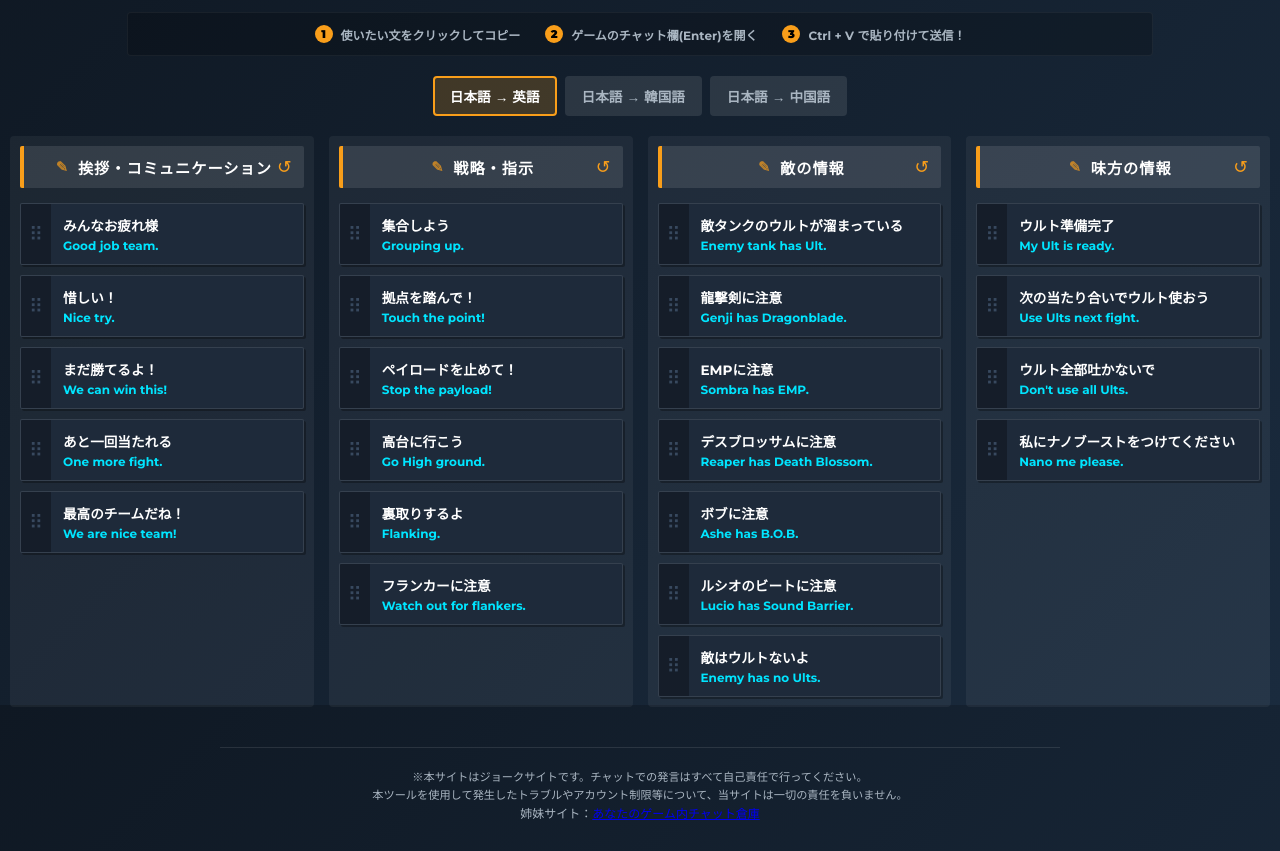
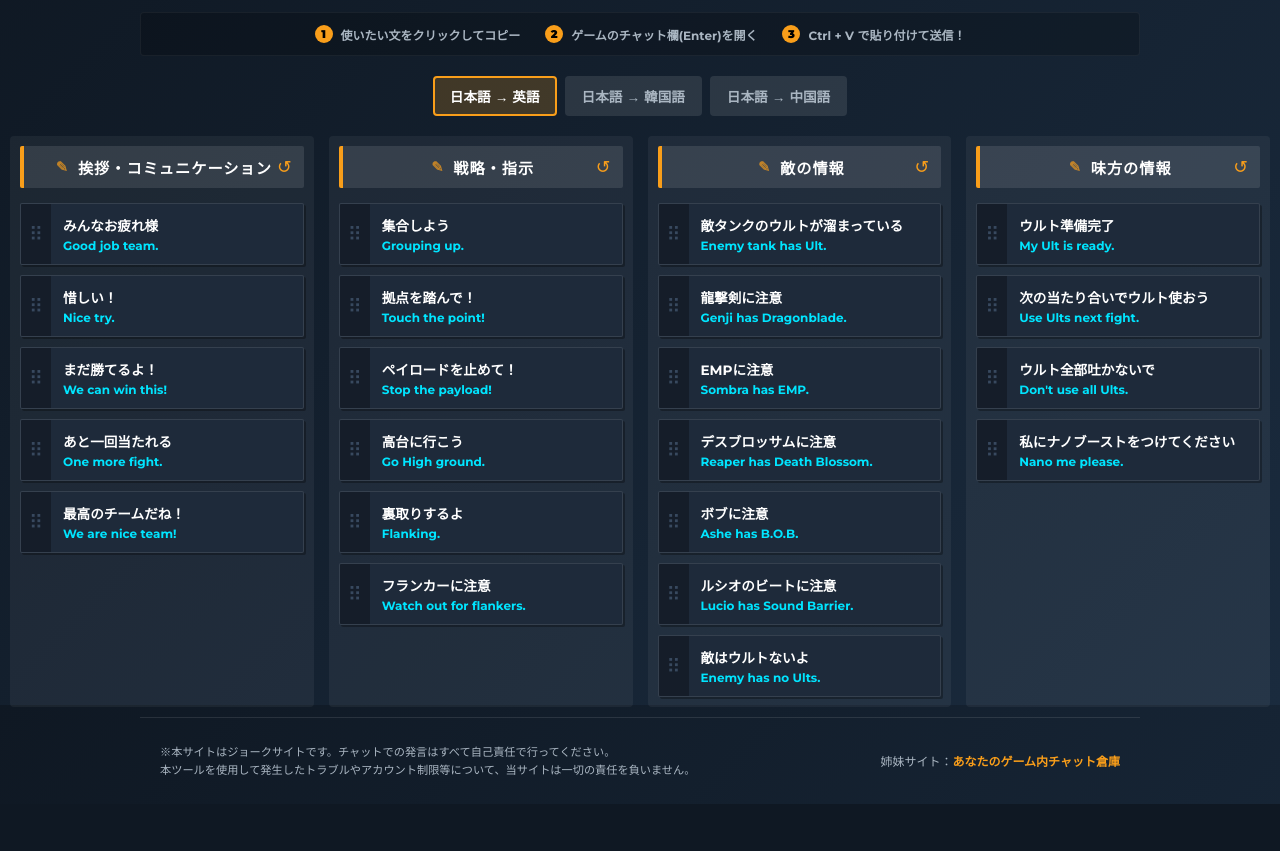
Before and after one commit to Bobayashibo/ow-ez-chat, a plain HTML site: page index.html in a window 1280 px wide. Shown: the part 95-946 px from the top of the page. After the commit the page ends 899 px from the top, so only its background shows below. Drawn offline with Linux system fonts and the light colour scheme.

```diff
--- a/index.html
+++ b/index.html
@@ -3,7 +3,7 @@
 <head>
     <meta charset="UTF-8">
     <meta name="viewport" content="width=device-width, initial-scale=1.0">
-    <title>OW多言語チャット発行ツール - Ver 1.57</title>
+    <title>OW多言語チャット発行ツール - Ver 1.1</title>
 
     <link rel="icon" href="favicon.ico" sizes="any">
     <link rel="apple-touch-icon" href="apple-touch-icon.png">
@@ -30,15 +30,27 @@
             --font-jp: 'Noto Sans JP', sans-serif;
         }
 
+        /* レイアウト維持のためのSticky Footer設定 */
+        html, body { height: 100%; margin: 0; }
         body {
             background-color: var(--bg-color);
             background-image: linear-gradient(135deg, #0f1823 0%, #1a2b3e 100%);
             color: var(--text-main);
             font-family: var(--font-main), var(--font-jp);
-            margin: 0; padding: 10px;
             display: flex; flex-direction: column; align-items: center;
             min-height: 100vh; overflow-x: hidden;
             background-attachment: fixed;
+            padding: 0; /* paddingをmain-contentへ移動 */
+        }
+
+        .main-content {
+            flex: 1 0 auto;
+            width: 100%;
+            display: flex;
+            flex-direction: column;
+            align-items: center;
+            padding: 10px;
+            box-sizing: border-box;
         }
 
         body.mode-kr { background-image: linear-gradient(135deg, #16162e 0%, #251b3a 100%); }
@@ -62,6 +74,7 @@
             display: flex; justify-content: center;
             font-size: 0.8rem; color: var(--text-sub);
             border: 1px solid rgba(255,255,255,0.05);
+            box-sizing: border-box;
         }
         .guide-steps { display: flex; justify-content: center; gap: 25px; flex-wrap: wrap; }
         .guide-step { display: flex; align-items: center; gap: 8px; font-size: 0.75rem; font-weight: 700; }
@@ -140,25 +153,44 @@
         .phrase-card.copied .copy-overlay { opacity: 1; }
         .dragging { opacity: 0.5; z-index: 1000; position: fixed !important; pointer-events: none; }
 
+        /* フッターデザインを「チャット倉庫」に統一 */
         footer {
-            margin-top: 40px; padding: 20px; text-align: center;
+            flex-shrink: 0;
+            margin-top: auto;
+            padding: 25px 20px;
+            text-align: center;
             border-top: 1px solid rgba(255, 255, 255, 0.1);
-            width: 100%; max-width: 800px;
+            width: 100%;
+            max-width: 1000px;
+            display: flex;
+            justify-content: space-between;
+            align-items: center;
+            box-sizing: border-box;
         }
         .disclaimer {
             font-size: 0.7rem; color: var(--text-sub); line-height: 1.6;
             font-family: var(--font-jp); font-weight: 400;
+            text-align: left;
         }
+        .footer-url {
+            color: var(--accent-orange);
+            text-decoration: none;
+            font-weight: bold;
+        }
+        .footer-url:hover { text-decoration: underline; }
 
         @media (max-width: 800px) {
             .columns-wrapper { flex-direction: column; }
             .top-right-controls { position: static; align-items: center; margin-bottom: 10px; }
             .guide-steps { flex-direction: column; align-items: flex-start; gap: 8px; }
+            footer { flex-direction: column; gap: 20px; text-align: center; }
+            .disclaimer { text-align: center; }
         }
     </style>
 </head>
 <body id="app-body">
 
+<div class="main-content">
     <header>
         <h1>OW多言語チャット発行ツール</h1>
         <div class="subtitle">⠿ を掴んで並び替え | ワンクリックでコピー</div>
@@ -184,6 +216,7 @@
     </div>
 
     <div class="columns-wrapper" id="columns-container"></div>
+</div>
 
 <footer>
     <div class="disclaimer">
@@ -192,6 +225,7 @@
     </div>
     <div class="footer-link-box" style="color:var(--text-sub); font-size:0.75rem;">
         姉妹サイト：<a href="https://bobayashibo.github.io/chat-souko/" target="_blank" class="footer-url">あなたのゲーム内チャット倉庫</a>
+    </div>
 </footer>
 
 <script>
@@ -215,12 +249,12 @@
         g5: { jp: "最高のチームだね！", en: "We are nice team!", kr: "우리 팀 최고!", zh: "咱们队伍真厉害！", col: "col-greet", order: 5 },
         s1: { jp: "集合しよう", en: "Grouping up.", kr: "모여요.", zh: "大家来集合吧。", col: "col-strat", order: 1 },
         s2: { jp: "拠点を踏んで！", en: "Touch the point!", kr: "거점 밟아주세요!", zh: "快去踩点！", col: "col-strat", order: 2 },
-        s3: { jp: "ペイロードを止めて！", en: "Stop the payload!", kr: "화물 막아주세요!", zh: "快去车边！", col: "col-strat", order: 3 },
+        s3: { jp: "ペイロードを止めて！", en: "Stop the payload!", kr: "화물 막아주세요!", zh: "快去車邊！", col: "col-strat", order: 3 },
         s4: { jp: "高台に行こう", en: "Go High ground.", kr: "고지대로 가죠.", zh: "咱们上高台吧。", col: "col-strat", order: 4 },
         s5: { jp: "裏取りするよ", en: "Flanking.", kr: "뒤 돌게요.", zh: "去绕后。", col: "col-strat", order: 5 },
         s6: { jp: "フランカーに注意", en: "Watch out for flankers.", kr: "플랭커 조심하세요.", zh: "小心绕后。", col: "col-strat", order: 6 },
         e1: { jp: "敵タンクのウルトが溜まっている", en: "Enemy tank has Ult.", kr: "상대 탱커 궁 있어요.", zh: "对面坦有大。", col: "col-enemy", order: 1 },
-        e2: { jp: "龍撃剣に注意", en: "Genji has Dragonblade.", kr: "겐ジ 용검 조심.", zh: "小心源氏拔刀。", col: "col-enemy", order: 2 },
+        e2: { jp: "龍撃剣に注意", en: "Genji has Dragonblade.", kr: "겐지 용검 조심.", zh: "小心源氏拔刀。", col: "col-enemy", order: 2 },
         e3: { jp: "EMPに注意", en: "Sombra has EMP.", kr: "솜브라 EMP 조심.", zh: "小心黑影EMP。", col: "col-enemy", order: 3 },
         e4: { jp: "デスブロッサムに注意", en: "Reaper has Death Blossom.", kr: "리퍼 죽꽃 조심.", zh: "小心死神大招。", col: "col-enemy", order: 4 },
         e5: { jp: "ボブに注意", en: "Ashe has B.O.B.", kr: "밥 온다 조심.", zh: "小心鲍勃。", col: "col-enemy", order: 5 },
@@ -239,7 +273,7 @@
         xd2: { jp: "ダメージ出せよ", en: "Good focus.", kr: "포커싱 좋아요.", zh: "集火做得很好。", col: "tox-dps", order: 2 },
         xd3: { jp: "回復要請しかできませんか？", en: "I'll heal you soon!", kr: "곧 힐 드릴게요!", zh: "马上就奶你！", col: "tox-dps", order: 3 },
         xd4: { jp: "ダメージでてないしリアルでも影響力なさそう", en: "Let's focus on taking sides.", kr: "사이드 같이 먹어봐요.", zh: "注意拉开枪线。", col: "tox-dps", order: 4 },
-        xs1: { jp: "サポ弱すぎ", en: "Nice healing!", kr: "힐러님 나イス!", zh: "奶妈辛苦了！", col: "tox-sup", order: 1 },
+        xs1: { jp: "サポ弱すぎ", en: "Nice healing!", kr: "힐러님 나이스!", zh: "奶妈辛苦了！", col: "tox-sup", order: 1 },
         xs2: { jp: "回復足りませんが", en: "I need a bit more heal.", kr: "힐 조금만 더 부탁해요.", zh: "我想多要一点奶。", col: "tox-sup", order: 2 },
         xs3: { jp: "回復だけしてるの弱いから", en: "Good support utility.", kr: "希望辅助也能多打点伤害！", col: "tox-sup", order: 3 },
         xs4: { jp: "医者はいないのか？ヤブ医者はいるのに", en: "Let's play slow with heals.", kr: "힐 받으면서 천천히 해요.", zh: "拿到治療后再稳着打。", col: "tox-sup", order: 4 },
```
Lines whose indentation alone changed are shown as unchanged.
